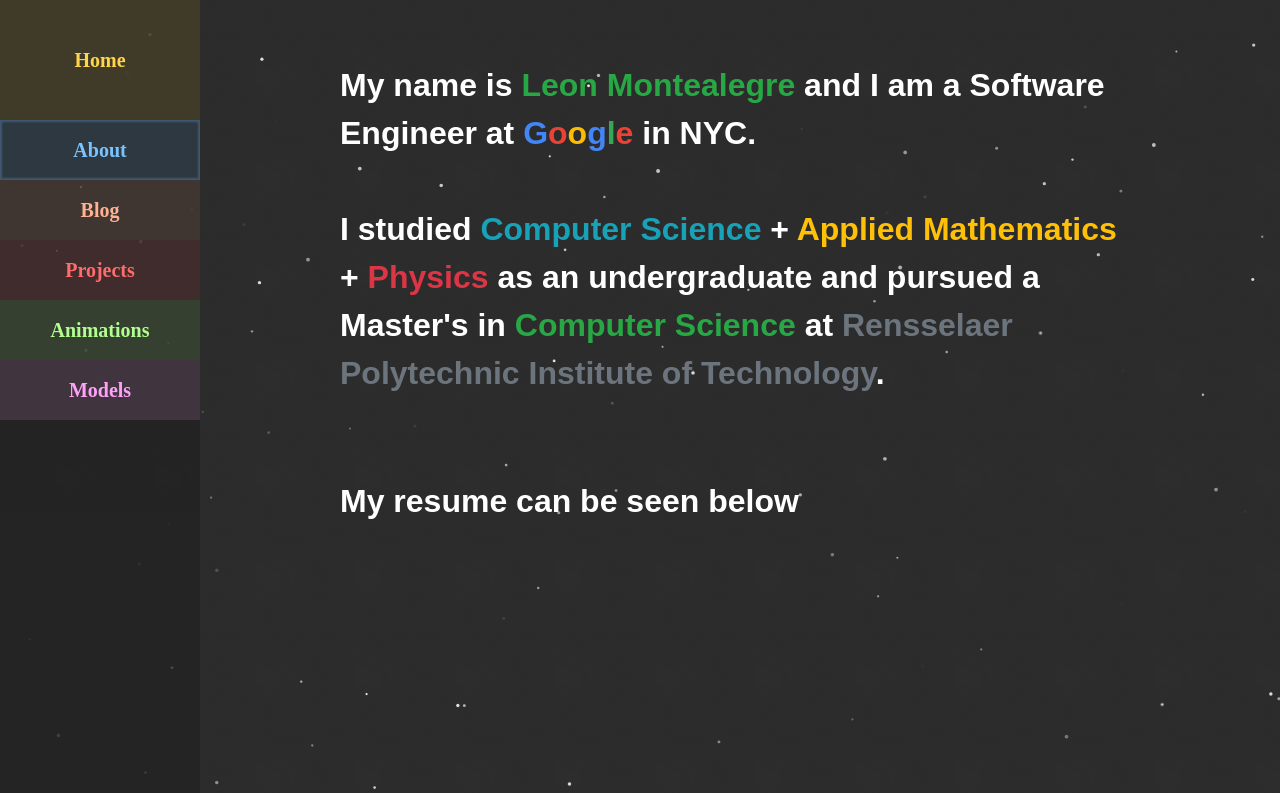
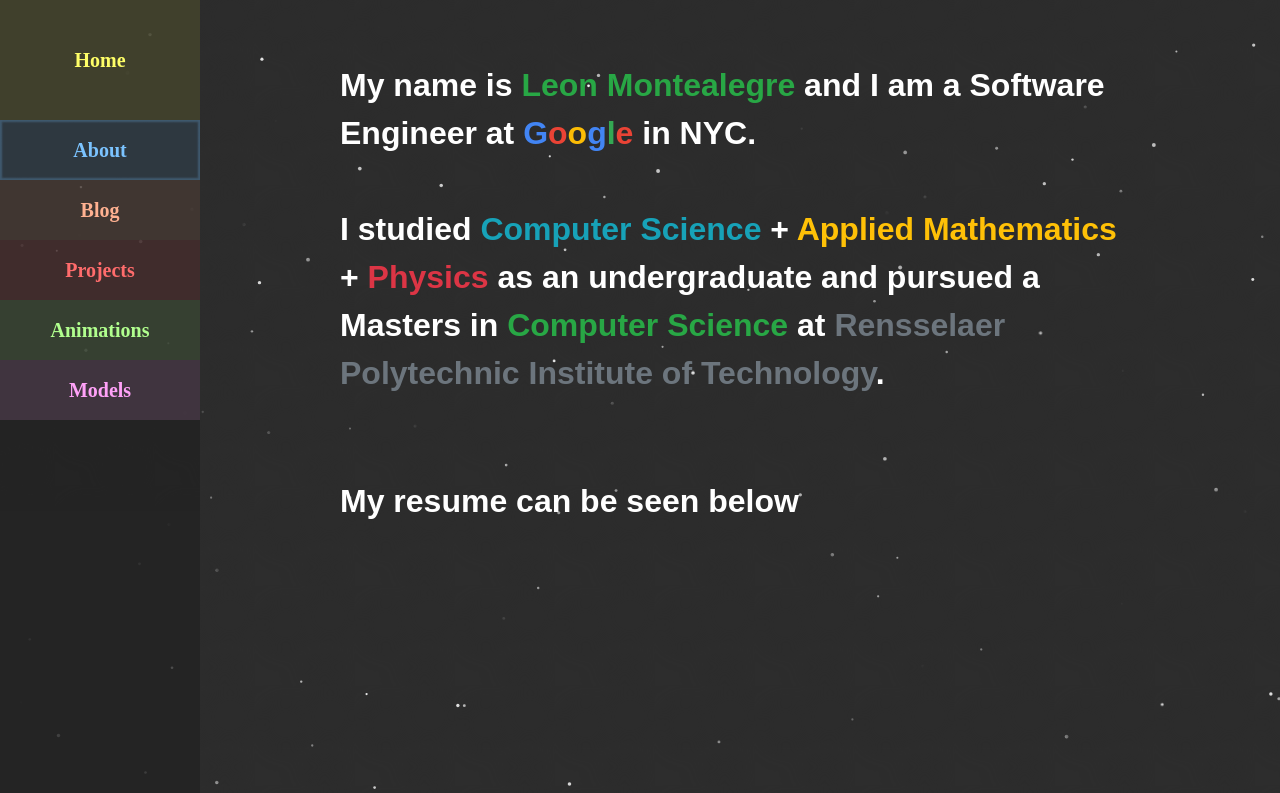
Before and after one commit to LeonMontealegre/Website, a Next.js app: page /about in a window 1280 px wide. Shown: the top 793 px of the page. Built offline with nearby package versions, Linux system fonts and the light colour scheme; a web font is replaced by a local one.

Commit message:
Small formatting fixes and fixed issue with sidebar hover

```diff
--- a/src/components/SideMenu/index.module.scss
+++ b/src/components/SideMenu/index.module.scss
@@ -1,4 +1,3 @@
-
 
 .sidemenu {
     position: fixed;
@@ -10,9 +9,6 @@
 
     width: 200px;
     height: 100vh;
-
-    // padding-top: 60px;
-
     background-color: transparentize(#222, 0.2);
 
     & > div:first-child {
@@ -24,8 +20,6 @@
         height: 60px;
         line-height: 60px;
 
-        // color: white;
-
         font-size: 20px;
         font-weight: bold;
         text-align: center;
@@ -34,7 +28,7 @@
         &:hover {
             cursor: pointer;
 
-            background-color: transparentize(#111, 0.5);
+            filter: brightness(140%);
         }
     }
 }
--- a/src/components/SideMenu/index.tsx
+++ b/src/components/SideMenu/index.tsx
@@ -1,5 +1,4 @@
 import Link from "next/link";
-import {Brighten, ColorToHex, HexToColor} from "utils/colors";
 
 import {PLANETS} from "utils/planets";
 
--- a/src/pages/about/index.tsx
+++ b/src/pages/about/index.tsx
@@ -25,7 +25,7 @@
                     </span> + <span className="text-danger">
                         Physics
                     </span> as an undergraduate and pursued
-                    a Master's in <span className="text-success">Computer Science</span> at
+                    a Masters in <span className="text-success">Computer Science</span> at
                     <span className="text-secondary"> Rensselaer Polytechnic Institute of Technology</span>.
                     <br /><br />
                     <p>My resume can be seen below</p>
@@ -38,5 +38,4 @@
     );
 }
 
-
 export default AboutPage;
```
